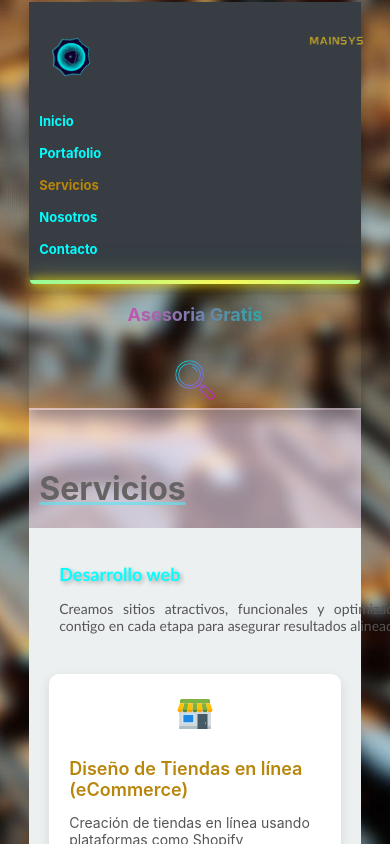
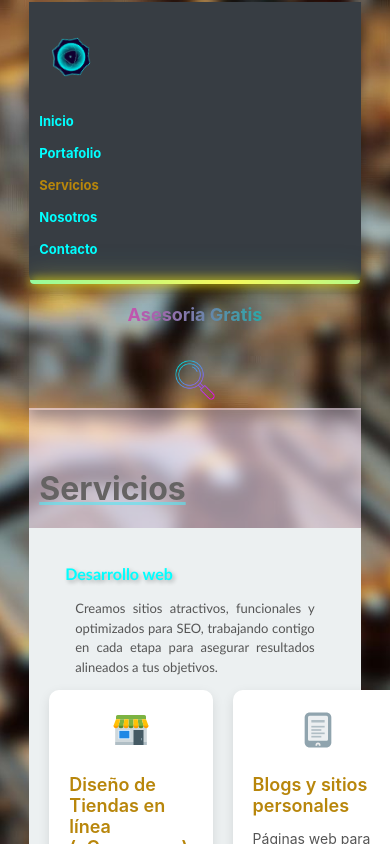
Before and after one commit to Lilisp16/portafolio-react, a React (Create React App) app: page /portafolio-react/servicios in a window 390 px wide. Shown: the top 844 px of the page. Built offline with nearby package versions, Linux system fonts and the light colour scheme.

Commit message:
ajustes de layout responsive en desktop

```diff
--- a/public/index.html
+++ b/public/index.html
@@ -3,7 +3,7 @@
   <head>
     <meta charset="utf-8" />
     <link rel="icon" href="%PUBLIC_URL%/favicon.ico" />
-    <meta name="viewport" content="width=device-width, initial-scale=1" />
+    <meta name="viewport" content="width=device-width, initial-scale=1.0" />
     <meta name="theme-color" content="#000000" />
     <meta
       name="description"
--- a/src/components/Servicios.js
+++ b/src/components/Servicios.js
@@ -48,10 +48,9 @@ const Servicios = () => {
           <article className='desarrolloWeb'>
 
             <div className='offered2'>
-            <h2>Desarrollo web</h2>
+            <h3 className='h3sgc'>Desarrollo web</h3>
             <p>
-              Creamos sitios atractivos, funcionales y optimizados para SEO,
-              trabajando contigo en cada etapa para asegurar resultados alineados a tus objetivos.
+              Creamos sitios atractivos, funcionales y optimizados para SEO, trabajando contigo en cada etapa para asegurar resultados alineados a tus objetivos.
             </p>
           </div>
 
@@ -123,10 +122,11 @@ const Servicios = () => {
 
       <section id="service_d" className='service_d'>
 
-      <p className='offered'>
+
         <h2 className='h2d'>Dominio y Email Empresarial</h2>
+        <p className='offered'>
         Ofrecemos servicios completos para adquirir tu dominio personalizado y cuentas de correo profesional
-      </p>
+        </p>
         <article className='dominio'>
           <div className="service-card">
             <div className="icon">
--- a/src/components/layout/HeaderNav.js
+++ b/src/components/layout/HeaderNav.js
@@ -13,7 +13,7 @@ const HeaderNav = () => {
             </Link>
 
             </span>
-            <img src={`${process.env.PUBLIC_URL}/images/reml.png`}  alt='logo' className='ms_letra'/>
+         {/*   <img src={`${process.env.PUBLIC_URL}/images/reml.png`}  alt='logo' className='ms_letra'/>*/}
 
         </div>
 
--- a/src/index.css
+++ b/src/index.css
@@ -356,13 +356,15 @@ form {
 }
 
 .contact input,
-.contact textarea {
+.contact textarea,
+.contact button {
   width: 90%;
   padding: 10px;
   margin: 8px 0;
   border: 1px solid #ccc;
   border-radius: 8px;
   font-size: 16px;
+  box-sizing: border-box;
 }
 
 .contact button {
@@ -402,6 +404,13 @@ form {
 @media (max-width: 768px) {
   .contact {
     width: 90%;
+  }
+
+  .contact input,
+  .contact textarea,
+  .contact button {
+    width: 100%;
+    box-sizing: border-box;
   }
 }
 
@@ -901,7 +910,7 @@ ul {
 /* Estilo para los elementos principales */
 .offered {
   list-style-type: none;
-  font-size: 20px;
+  font-size: 40px;
   color: #333;
   margin-bottom: 10px;
   position: relative; /* Necesario para las líneas */
@@ -1101,7 +1110,7 @@ ul {
   list-style-type: none; /* Eliminar puntos de lista */
   padding: 0;
   display: grid;
-  grid-template-columns: repeat(auto-fill, minmax(250px, 1fr)); /* Adaptativo en varias columnas */
+  grid-template-columns: repeat(3, 1fr);
   gap: 20px;
   margin: 0;
 }
@@ -1141,17 +1150,17 @@ h4 {
 }
 
 p {
-  font-size: 14px;
+  font-size: 20px;
   color: #555;
 }
 
 
-.offered2 {
+/*.offered2 {
   font-size: 18px;
   color: #373737;
   text-align: center;
   margin-bottom: 40px;
-}
+}*/
 
 
 /*SECCION DE  SERVICIOS DE HOSTING */
@@ -1321,8 +1330,8 @@ p {
 .offered2{
   padding-bottom: 50px;
   text-align: justify;
-  width: 500px; /* El contenedor tiene un ancho de 300px */
-  font-size: 20px;
+ /* width: 500px; /* El contenedor tiene un ancho de 300px */
+  font-size: 40px;
   font-family: 'Trebuchet MS', 'Lucida Sans Unicode', 'Lucida Grande', 'Lucida Sans', Arial, sans-serif;
 }
 
@@ -1897,12 +1906,21 @@ h1 .heading {
 
 @media (max-width: 600px) {
   .offered2 {
-    font-size: 14px; /* Ajusta el tamaño de la fuente para pantallas pequeñas */
-    padding: 0 10px; /* Agrega algo de padding para mayor comodidad */
+    font-size: 14px;
+    padding: 0 10px;
+    max-width: 100%;
+    box-sizing: border-box;
+    overflow-wrap: break-word;
+    word-wrap: break-word;
+    word-break: break-word;
   }
 
   .offered2 h2 {
-    font-size: 18px; /* Ajusta el tamaño del título en pantallas pequeñas */
+    font-size: 18px;
+  }
+
+  .offered2 p {
+    line-height: 1.5;
   }
 }
 
@@ -2113,3 +2131,34 @@ h1 .heading {
     padding: 6px 12px;
   }
 }
+
+
+@media (max-width: 600px) {
+  .offered2 {
+    padding: 0 16px;
+    width: 100%;
+    max-width: 100%;
+    box-sizing: border-box;
+  }
+
+  .offered2 p {
+    font-size: 14px;
+    line-height: 1.5;
+    word-break: break-word;
+    overflow-wrap: break-word;
+    width: 100%;
+    box-sizing: border-box;
+  }
+}
+
+@media (max-width: 400px) {
+  .offered2 p {
+    font-size: 13px;
+    padding: 0 10px;
+  }
+
+  .offered2 h2,
+  .offered2 h3 {
+    font-size: 16px;
+  }
+}
```
